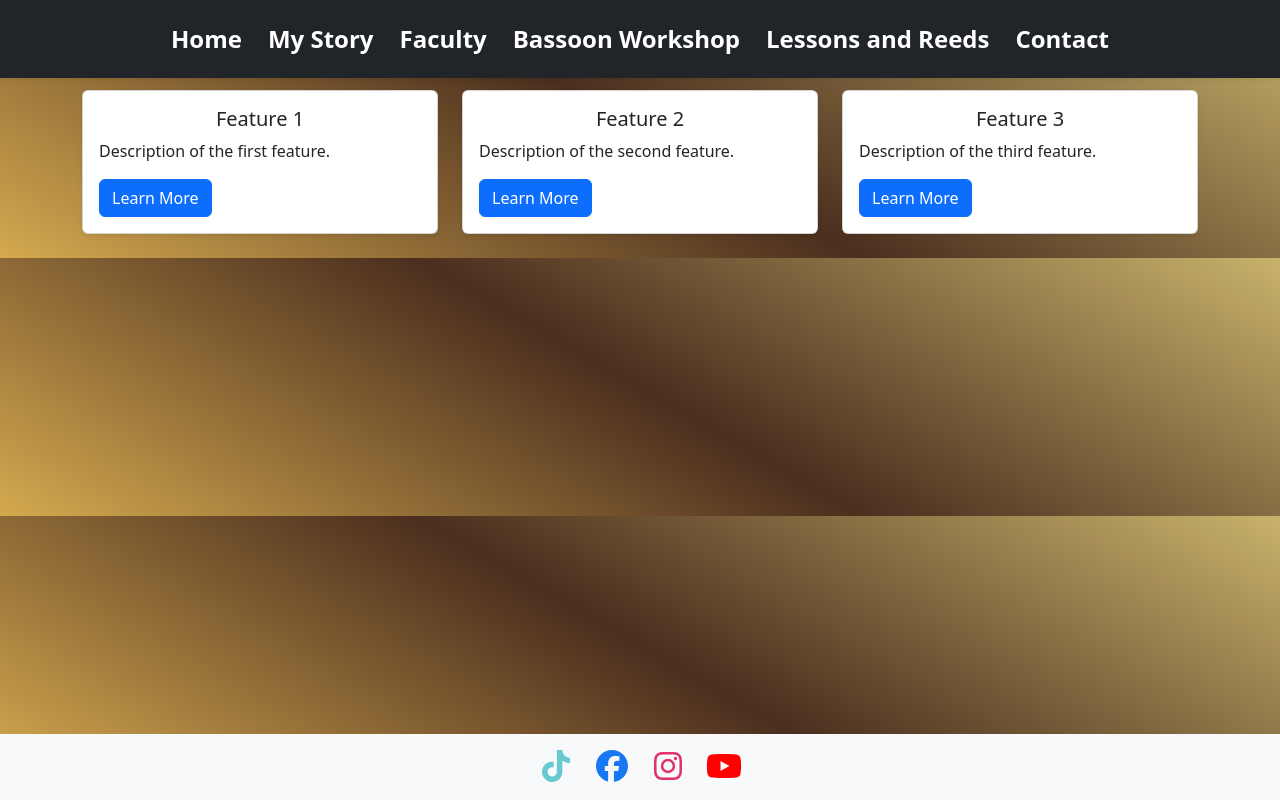
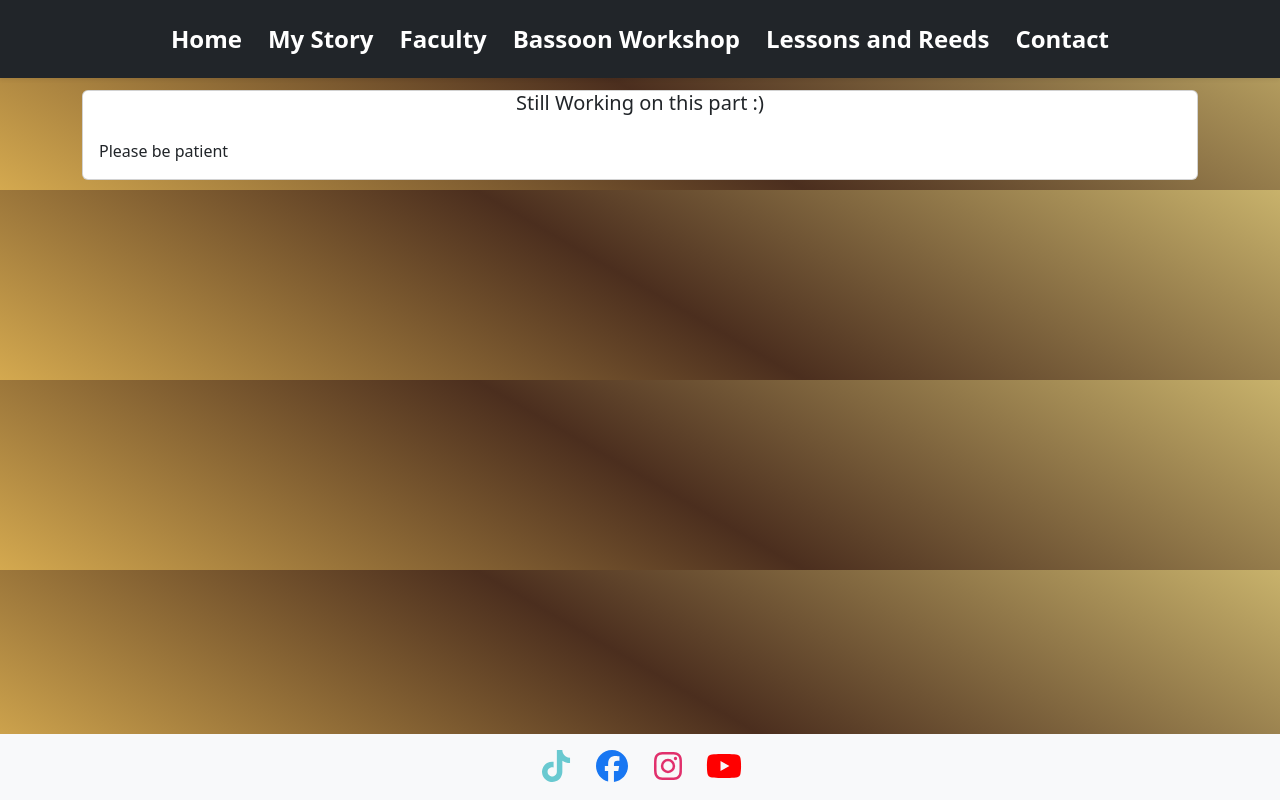
Before and after one commit to elorback/WoodWindInstitue, a React (Vite) app: page / in a window 1280 px wide. Built offline with nearby package versions, Linux system fonts and the light colour scheme.

Commit message:
updated home page

```diff
--- a/src/pages/Home.tsx
+++ b/src/pages/Home.tsx
@@ -1,40 +1,15 @@
 import React from 'react';
-import { Container, Row, Col, Card, Button } from 'react-bootstrap';
+import { Container, Row, Col, Card, Button, CardBody } from 'react-bootstrap';
 import './css/Home.css'; // Import the CSS file
 
 const Home: React.FC = () => {
     return (
         <>
             <Container className="home-container">
-                <Row>
-                    <Col md={4}>
-                        <Card className="shadow-sm mb-4">
-                            <Card.Body>
-                                <Card.Title>Feature 1</Card.Title>
-                                <Card.Text>Description of the first feature.</Card.Text>
-                                <Button variant="primary">Learn More</Button>
-                            </Card.Body>
-                        </Card>
-                    </Col>
-                    <Col md={4}>
-                        <Card className="shadow-sm mb-4">
-                            <Card.Body>
-                                <Card.Title>Feature 2</Card.Title>
-                                <Card.Text>Description of the second feature.</Card.Text>
-                                <Button variant="primary">Learn More</Button>
-                            </Card.Body>
-                        </Card>
-                    </Col>
-                    <Col md={4}>
-                        <Card className="shadow-sm mb-4">
-                            <Card.Body>
-                                <Card.Title>Feature 3</Card.Title>
-                                <Card.Text>Description of the third feature.</Card.Text>
-                                <Button variant="primary">Learn More</Button>
-                            </Card.Body>
-                        </Card>
-                    </Col>
-                </Row>
+                <Card>
+                    <Card.Title>Still Working on this part :) </Card.Title>
+                    <Card.Body>Please be patient</Card.Body>
+                </Card>
             </Container>
         </>
     );
```
